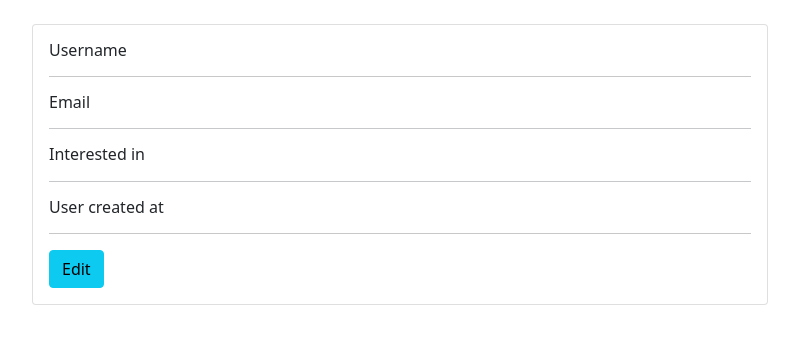
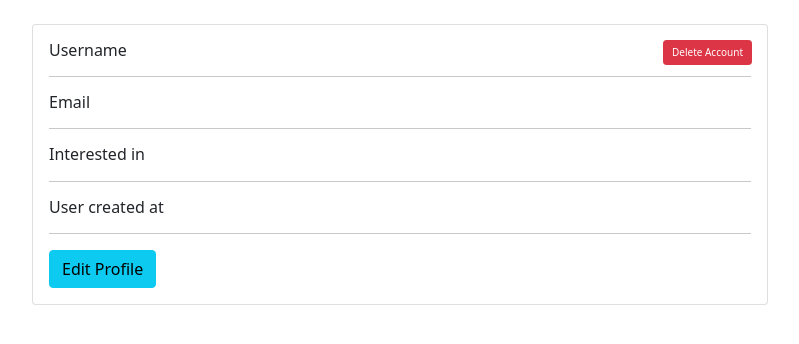
Before and after one commit to jooahseo/news_app, a Flask app: template templates/user.html in a window 1280 px wide. Shown: the part 56-400 px from the top of the page, without its empty margins (240-1039 px from the left). Run offline with Flask 2, Linux system fonts and the light colour scheme; the template is opened without the code that fills it, so the values that code supplies are empty; some libraries are stand-ins or nearby versions.

Commit message:
add delete button in user profile

```diff
--- a/static/styles.css
+++ b/static/styles.css
@@ -1,9 +1,16 @@
 .card-body {
+    position: relative;
     flex: 1 1 auto;
     min-height: 1px;
     padding: 1rem;
 }
-
+.deleteBtn{
+    position:absolute;
+    right: 0;
+    top: 0;
+    margin-top: 15px;
+    margin-right: 15px;
+}
 @media (max-width: 428px) {
     .carousel-inner .carousel-item > div {
         display: none;
--- a/templates/search.html
+++ b/templates/search.html
@@ -30,7 +30,7 @@
                 <div class="col-md-8">
                     <div class="card-body">
                         <h5 class="card-title">{{news.title}}</h5>
-                        <p class="card-text">{{news.description}}</p>
+                        <p class="card-text news_description">{{news.description}}</p>
                         <p class="card-text date-time text-muted">{{news.date}}</p>
                         <a href="{{news.url}}" target="_blank" class="text-secondary">Read More</a>
 
--- a/templates/user.html
+++ b/templates/user.html
@@ -34,7 +34,8 @@
         <hr />
         <div class="row">
           <div class="col-sm-12">
-            <a class="btn btn-info" href="/edit">Edit</a>
+            <a class="btn btn-info" href="/edit">Edit Profile</a>
+            <a class="btn btn-danger btn-sm deleteBtn" href="#">Delete Account</a>
           </div>
         </div>
       </div>
```
